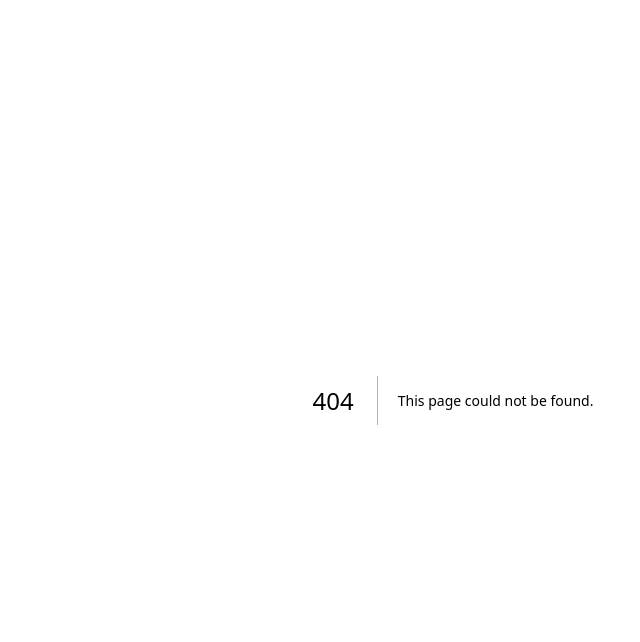
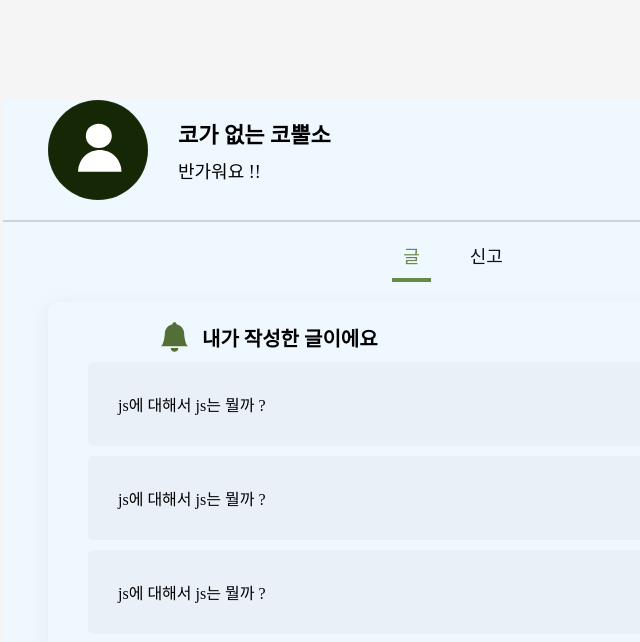
Before and after one commit to MentorsCola/Mentors-Front, a Next.js app: page /mypage in a window 1280 px wide. Before the commit this address had no page. Shown: the top 642 px of the page, without its empty margins (187-827 px from the left). Built offline with nearby package versions, Linux system fonts and the light colour scheme; a web font is replaced by a local one.

Commit message:
Add Mypage

```diff
--- /dev/null
+++ b/src/app/mypage/page.jsx
@@ -0,0 +1,97 @@
+"use client";
+import Link from "next/link";
+import * as S from "./style";
+import { useState } from "react";
+
+export default function MyPage() {
+  const [username, setUsername] = useState("코가 없는 코뿔소");
+  const [pages, setPages] = useState("글");
+  const [data, setData] = useState([
+    { id: 1 },
+    { id: 2 },
+    { id: 3 },
+    { id: 4 },
+    { id: 5 },
+  ]);
+  return (
+    <S.PageWrapper>
+      <S.MypageWrapper>
+        <S.ProfileWrapper>
+          <svg
+            xmlns="http://www.w3.org/2000/svg"
+            width="100"
+            height="100"
+            viewBox="0 0 143 143"
+            fill="none"
+          >
+            <circle cx="71.5" cy="71.5" r="71.5" fill="#152704" />
+            <circle
+              cx="71.5"
+              cy="71.5"
+              r="71"
+              stroke="#636060"
+              stroke-opacity="0.2"
+            />
+            <ellipse
+              cx="72.6637"
+              cy="51.3334"
+              rx="18.589"
+              ry="17.3334"
+              fill="white"
+            />
+            <path
+              d="M105.075 102.746C105.075 98.6199 104.272 94.5342 102.712 90.7222C101.152 86.9102 98.8663 83.4466 95.9842 80.529C93.1021 77.6114 89.6805 75.2971 85.9149 73.7181C82.1493 72.1391 78.1133 71.3264 74.0374 71.3264C69.9615 71.3264 65.9255 72.1391 62.1599 73.7181C58.3943 75.2971 54.9727 77.6114 52.0906 80.529C49.2086 83.4466 46.9224 86.9102 45.3626 90.7222C43.8028 94.5342 43 98.6199 43 102.746L74.0374 102.746H105.075Z"
+              fill="white"
+            />
+          </svg>
+          <S.ProfileTextWrapper />
+          <S.ProfileTextWrapper>
+            <h1>{username}</h1>
+            <p>반가워요 !!</p>
+          </S.ProfileTextWrapper>
+        </S.ProfileWrapper>
+        <S.Line />
+        <S.PageList>
+          {["글", "신고"].map((i) => (
+            <S.PageItem
+              Display={pages === i}
+              key={i}
+              onClick={() => setPages(i)}
+            >
+              <p>{i}</p>
+              <div className="Line" />
+            </S.PageItem>
+          ))}
+        </S.PageList>
+        <S.PostWrapper>
+          {data.length > 0 ? (
+            <>
+              <p className="subTitle">
+                <svg
+                  xmlns="http://www.w3.org/2000/svg"
+                  width="27"
+                  height="30"
+                  viewBox="0 0 41 45"
+                  fill="none"
+                >
+                  <path
+                    d="M20.5 45C22.0534 45 23.5432 44.4074 24.6416 43.3526C25.7401 42.2977 26.3571 40.8671 26.3571 39.3753H14.6429C14.6429 40.8671 15.2599 42.2977 16.3584 43.3526C17.4568 44.4074 18.9466 45 20.5 45ZM23.4139 3.09323C23.4548 2.70218 23.4099 2.30725 23.282 1.9339C23.1542 1.56056 22.9463 1.21708 22.6718 0.925636C22.3972 0.634188 22.0621 0.401236 21.688 0.241804C21.314 0.0823722 20.9093 0 20.5 0C20.0907 0 19.686 0.0823722 19.312 0.241804C18.9379 0.401236 18.6028 0.634188 18.3282 0.925636C18.0537 1.21708 17.8458 1.56056 17.718 1.9339C17.5901 2.30725 17.5452 2.70218 17.5861 3.09323C14.276 3.73979 11.3002 5.46505 9.16281 7.97687C7.02537 10.4887 5.85757 13.6327 5.85714 16.8765C5.85714 19.9645 4.39286 33.7506 0 36.563H41C36.6071 33.7506 35.1429 19.9645 35.1429 16.8765C35.1429 10.0707 30.1057 4.38972 23.4139 3.09323Z"
+                    fill="#536F37"
+                  />
+                </svg>
+                내가 작성한 글이에요
+              </p>
+              <S.PostList>
+                {data.map((i) => (
+                  <Link href={`/reading/${i.id}`} key={i.id}>
+                    <S.postItem>js에 대해서 js는 뭘까 ?</S.postItem>
+                  </Link>
+                ))}
+              </S.PostList>
+            </>
+          ) : null}
+        </S.PostWrapper>
+      </S.MypageWrapper>
+    </S.PageWrapper>
+  );
+}
--- /dev/null
+++ b/src/app/mypage/style.js
@@ -0,0 +1,100 @@
+import styled from "styled-components";
+
+export const PageWrapper = styled.div`
+  width: 100vw;
+  height: auto;
+  display: flex;
+  justify-content: center;
+`;
+
+export const MypageWrapper = styled.div`
+  margin-top: 100px;
+  display: flex;
+  flex-direction: column;
+  width: 900px;
+  background-color: aliceblue;
+  gap: 20px;
+  align-items: center;
+`;
+
+export const ProfileWrapper = styled.div`
+  display: flex;
+  gap: 15px;
+  align-items: center;
+  width: 90%;
+`;
+
+export const Line = styled.div`
+  width: 100%;
+  height: 2px;
+  background-color: #afafaf80;
+`;
+
+export const ProfileTextWrapper = styled.div`
+  display: flex;
+  flex-direction: column;
+  gap: 8px;
+  h1 {
+    font-size: 22px;
+  }
+  p {
+    font-size: 18px;
+  }
+`;
+
+export const PageList = styled.div`
+  display: flex;
+  gap: 50px;
+`;
+
+export const PageItem = styled.div`
+  display: flex;
+  flex-direction: column;
+  width: fit-content;
+  height: fit-content;
+  gap: 10px;
+  align-items: center;
+  p {
+    color: ${(props) => (props.Display ? "#688A48" : "#121212")};
+    font-size: 18px;
+    cursor: pointer;
+  }
+  .Line {
+    background-color: ${(props) => (props.Display ? "#688A48" : "")};
+    height: 4px;
+    width: 240%;
+  }
+`;
+
+export const PostWrapper = styled.div`
+  box-shadow: 0px 5px 20px 0px rgba(175, 175, 175, 0.2);
+  width: 90%;
+  height: 390px;
+  border-radius: 10px;
+  padding: 20px 40px;
+  .subTitle {
+    margin-left: 10%;
+    font-size: 20px;
+    display: flex;
+    align-items: center;
+    gap: 14px;
+    font-weight: 600;
+  }
+`;
+export const PostList = styled.div`
+  margin-top: 10px;
+  display: flex;
+  flex-direction: column;
+  gap: 10px;
+  height: 300px;
+  overflow-y: auto;
+`;
+
+export const postItem = styled.div`
+  cursor: pointer;
+  width: 100%;
+  padding: 30px;
+  background-color: #afafaf;
+  border-radius: 5px;
+  background-color: #afafaf1a;
+`;
```
